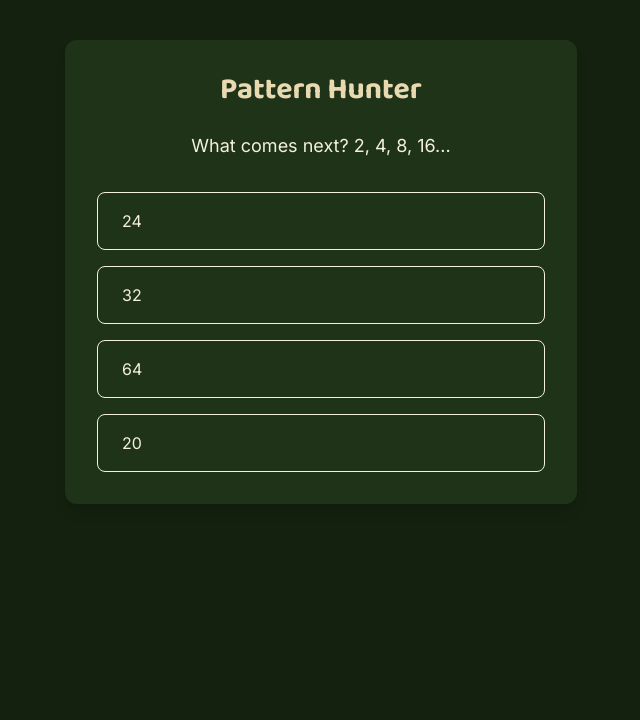
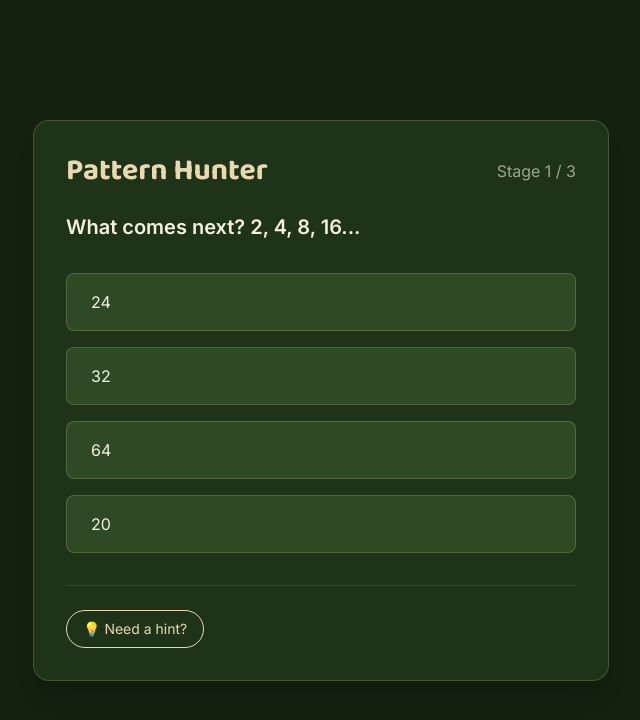
Before and after one commit to ajawad06/pehchaan, a React app in the folder frontend/: page /pattern-hunter in a window 1280 px wide. Shown: the top 720 px of the page, without its empty margins (319-959 px from the left). Built offline with nearby package versions, Linux system fonts and the light colour scheme; no server answers; the HTML template or start-up script is replaced by a standard one.

Commit message:
Upgrade PatternHunter with behavioral telemetry, hints, and API integration

```diff
--- a/frontend/src/components/PatternHunter.jsx
+++ b/frontend/src/components/PatternHunter.jsx
@@ -1,67 +1,195 @@
-import { useState } from 'react'
+import { useState, useEffect } from 'react'
+import { motion, AnimatePresence } from 'framer-motion'
 import { useSession } from '../store/SessionContext'
-import { recordResponse, updateSessionProgress } from '../services/db'
+import { recordResponse } from '../services/db'
 import { useNavigate } from 'react-router-dom'
 
 const QUESTIONS = [
-  { id: 1, type: "numerical", text: "What comes next? 2, 4, 8, 16...", options: ["24", "32", "64", "20"], answer: "32" },
-  { id: 2, type: "logical", text: "If all Z are Y, and all Y are X, then:", options: ["All Z are X", "All X are Z", "Some Z are not X", "None of the above"], answer: "All Z are X" }
+  {
+    id: 1,
+    type: "numerical_reasoning",
+    text: "What comes next? 2, 4, 8, 16...",
+    options: ["24", "32", "64", "20"],
+    answer: "32",
+    hint: "Think about multiplication. What happens when you multiply a number by itself?"
+  },
+  {
+    id: 2,
+    type: "logical_reasoning",
+    text: "If all Z are Y, and all Y are X, then:",
+    options: ["All Z are X", "All X are Z", "Some Z are not X", "None of the above"],
+    answer: "All Z are X",
+    hint: "Draw three circles inside each other. The smallest circle is Z."
+  },
+  {
+    id: 3,
+    type: "pattern_recognition",
+    text: "A, C, F, J, O, ...",
+    options: ["U", "V", "S", "T"],
+    answer: "U",
+    hint: "Count the number of letters skipped between each step. It increases by 1 each time."
+  }
 ]
 
 export default function PatternHunter() {
   const { sessionId, updateTraits, traits } = useSession()
+  const navigate = useNavigate()
+
   const [current, setCurrent] = useState(0)
   const [startTs, setStartTs] = useState(Date.now())
-  const navigate = useNavigate()
+  const [attempts, setAttempts] = useState(0)
+  const [hintsUsed, setHintsUsed] = useState(0)
+  const [showHint, setShowHint] = useState(false)
+  const [wrongAnswers, setWrongAnswers] = useState([])
+
+  // Reset tracking when question changes
+  useEffect(() => {
+    setStartTs(Date.now())
+    setAttempts(0)
+    setHintsUsed(0)
+    setShowHint(false)
+    setWrongAnswers([])
+  }, [current])
+
+  const submitTelemetry = async (isCorrect) => {
+    const latencySec = (Date.now() - startTs) / 1000
+    const finalAccuracy = isCorrect ? Math.max(1.0 - (attempts * 0.3) - (hintsUsed * 0.2), 0.2) : 0.0
+
+    const telemetry = {
+      response_time_sec: latencySec,
+      hints_used: hintsUsed,
+      accuracy: finalAccuracy,
+      attempts: attempts + 1,
+      completed: isCorrect,
+      quit: false
+    }
+
+    try {
+      const API_URL = import.meta.env.VITE_API_URL || 'http://127.0.0.1:8000'
+      const response = await fetch(`${API_URL}/submit_activity`, {
+        method: 'POST',
+        headers: { 'Content-Type': 'application/json' },
+        body: JSON.stringify({
+          user_id: sessionId || 'anonymous',
+          activity_id: 'pattern_hunter',
+          difficulty_level: 3,
+          telemetry: telemetry
+        })
+      })
+
+      const data = await response.json()
+
+      // Update local state based on backend response heuristic
+      if (data.estimated_skill_delta) {
+        const traitName = QUESTIONS[current].type
+        const newScore = Math.max(0, Math.min(100, (traits[traitName] || 50) + (data.estimated_skill_delta * 10)))
+        updateTraits({ [traitName]: newScore })
+      }
+    } catch (error) {
+      console.error("Failed to send telemetry to backend:", error)
+    }
+
+    // Save backup to Firebase
+    if (sessionId) {
+      await recordResponse(sessionId, `pattern_hunter_q${current+1}`, telemetry)
+    }
+  }
 
   const handleAnswer = async (selected) => {
     const q = QUESTIONS[current]
     const isCorrect = selected === q.answer
-    const latency = Date.now() - startTs
 
-    // Scoring logic
     if (isCorrect) {
-      if (q.type === 'numerical') updateTraits({ numerical_reasoning: traits.numerical_reasoning + 0.5 })
-      if (q.type === 'logical') updateTraits({ logical_reasoning: traits.logical_reasoning + 0.5 })
-    }
-
-    if (sessionId) {
-      await recordResponse(sessionId, 'pattern_hunter', {
-        raw_response: selected,
-        is_correct: isCorrect,
-        latency_ms: latency
-      })
-    }
+      await submitTelemetry(true)
 
       if (current + 1 < QUESTIONS.length) {
         setCurrent(c => c + 1)
-      setStartTs(Date.now())
       } else {
-      if (sessionId) await updateSessionProgress(sessionId, 'pattern_hunter')
+        navigate('/decision-lab')
+      }
+    } else {
+      setAttempts(a => a + 1)
+      setWrongAnswers(prev => [...prev, selected])
+      // If they fail 3 times, auto-advance and log failure
+      if (attempts >= 2) {
+        await submitTelemetry(false)
+        if (current + 1 < QUESTIONS.length) {
+          setCurrent(c => c + 1)
+        } else {
           navigate('/decision-lab')
         }
       }
+    }
+  }
 
-  if (current >= QUESTIONS.length) return null
+  const useHint = () => {
+    if (!showHint) {
+      setHintsUsed(h => h + 1)
+      setShowHint(true)
+    }
+  }
 
   const q = QUESTIONS[current]
 
   return (
-    <div className="flex flex-col items-center justify-center p-8 bg-green-dark rounded-xl shadow-lg max-w-lg mx-auto mt-10">
-      <h2 className="text-3xl font-baloo font-bold text-gold mb-6">Pattern Hunter</h2>
-      <p className="text-lg mb-8">{q.text}</p>
+    <div className="flex flex-col items-center justify-center min-h-screen p-6 relative">
+      <motion.div
+        key={current}
+        initial={{ opacity: 0, scale: 0.95 }}
+        animate={{ opacity: 1, scale: 1 }}
+        className="max-w-xl w-full bg-green-dark p-8 rounded-2xl shadow-xl border border-gold/20"
+      >
+        <div className="flex justify-between items-center mb-6">
+          <h2 className="text-3xl font-baloo font-bold text-gold">Pattern Hunter</h2>
+          <span className="text-cream/60">Stage {current + 1} / {QUESTIONS.length}</span>
+        </div>
 
-      <div className="w-full space-y-4">
-        {q.options.map(opt => (
+        <p className="text-xl text-cream mb-8 font-semibold">{q.text}</p>
+
+        <div className="w-full space-y-4 mb-8">
+          {q.options.map(opt => {
+            const isWrong = wrongAnswers.includes(opt)
+            return (
               <button
                 key={opt}
                 onClick={() => handleAnswer(opt)}
-            className="w-full py-4 px-6 text-left border rounded-lg hover:bg-green-mid hover:border-blue-500 transition-colors"
+                disabled={isWrong}
+                className={`w-full py-4 px-6 text-left border rounded-lg transition-all ${
+                  isWrong
+                    ? 'border-red-500/50 bg-red-500/10 text-cream/50 cursor-not-allowed'
+                    : 'border-gold/20 bg-green-mid hover:bg-gold hover:text-green-deepest'
+                }`}
               >
                 {opt}
               </button>
-        ))}
+            )
+          })}
         </div>
+
+        <div className="flex justify-between items-center mt-6 pt-6 border-t border-cream/10">
+          <button
+            onClick={useHint}
+            disabled={showHint}
+            className={`text-sm px-4 py-2 rounded-full border ${
+              showHint ? 'border-cream/20 text-cream/40' : 'border-gold text-gold hover:bg-gold hover:text-green-deepest'
+            }`}
+          >
+            {showHint ? "Hint Used" : "💡 Need a hint?"}
+          </button>
+
+          <AnimatePresence>
+            {showHint && (
+              <motion.div
+                initial={{ opacity: 0, x: -10 }}
+                animate={{ opacity: 1, x: 0 }}
+                className="text-sm text-gold-bright max-w-[60%] text-right italic"
+              >
+                {q.hint}
+              </motion.div>
+            )}
+          </AnimatePresence>
+        </div>
+      </motion.div>
     </div>
   )
 }
```
Lines whose indentation alone changed are shown as unchanged.
